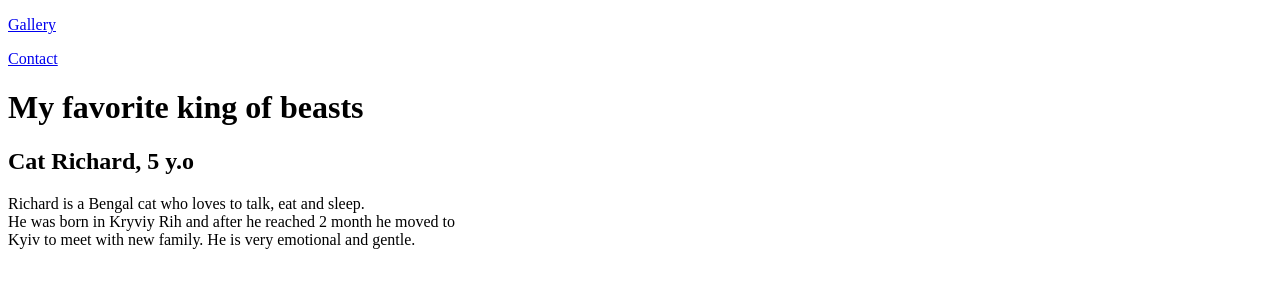
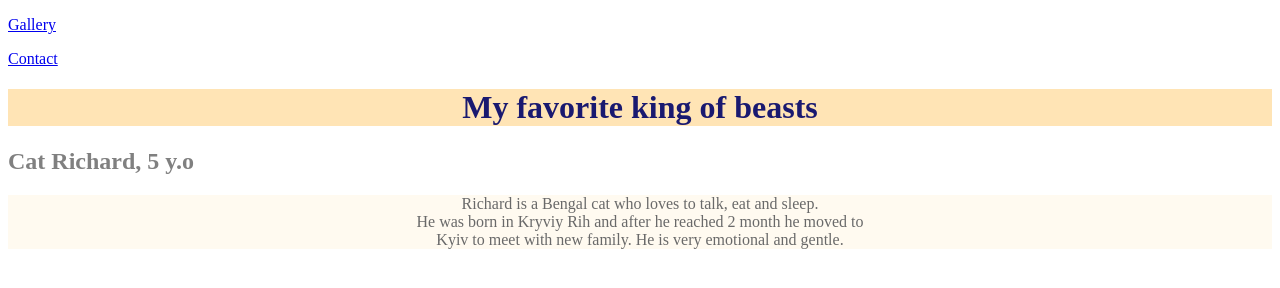
Before and after one commit to YulianaSkok/HomeTask14, a plain HTML site: page Index.html in a window 1280 px wide. Drawn offline with Linux system fonts and the light colour scheme.

Commit message:
added CSS style

```diff
--- a/Index.html
+++ b/Index.html
@@ -1,15 +1,22 @@
 <!DOCTYPE html>
 <html>
+<head>
+<link rel="stylesheet" href="Style/HW15.CSS"
+</head>
 <body>
 <p><a href="./pages/gallery.html">Gallery</a></p>
 <p><a href="./pages/contact.html">Contact</a></p>
 
 
-<h1>My favorite king of beasts</h1>
+</style>
+<h1 id="MyHeader">My favorite king of beasts</h1>
 
 <article>
-  <h2>Cat Richard, 5 y.o</h2>
+  <h2 id="Header">Cat Richard, 5 y.o</h2>
+  <div class="biography">
   <p>Richard is a Bengal cat who loves to talk, eat and sleep.<br>
+
  He was born in Kryviy Rih and after he reached 2 month he moved to<br>
  Kyiv to meet with new family. He is very emotional and gentle.</p>
+</div>
 </article>
--- /dev/null
+++ b/Style/HW15.CSS
@@ -0,0 +1,17 @@
+body {
+  color: #696969;
+}
+
+#MyHeader {
+  background-color: #FFE4B5;
+  color: #191970;
+  text-align: center;
+}
+#Header {
+  color: gray;
+}
+.biography {
+  border: 10px;
+  background-color: #FFFAF0;
+  text-align: center;
+}
```
